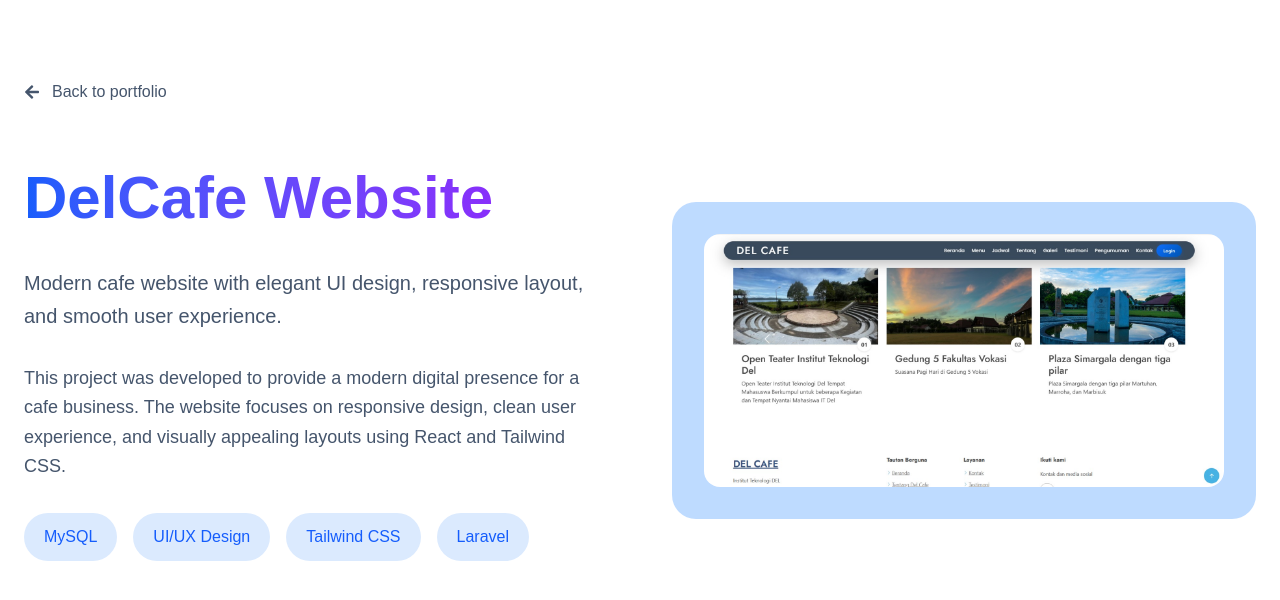
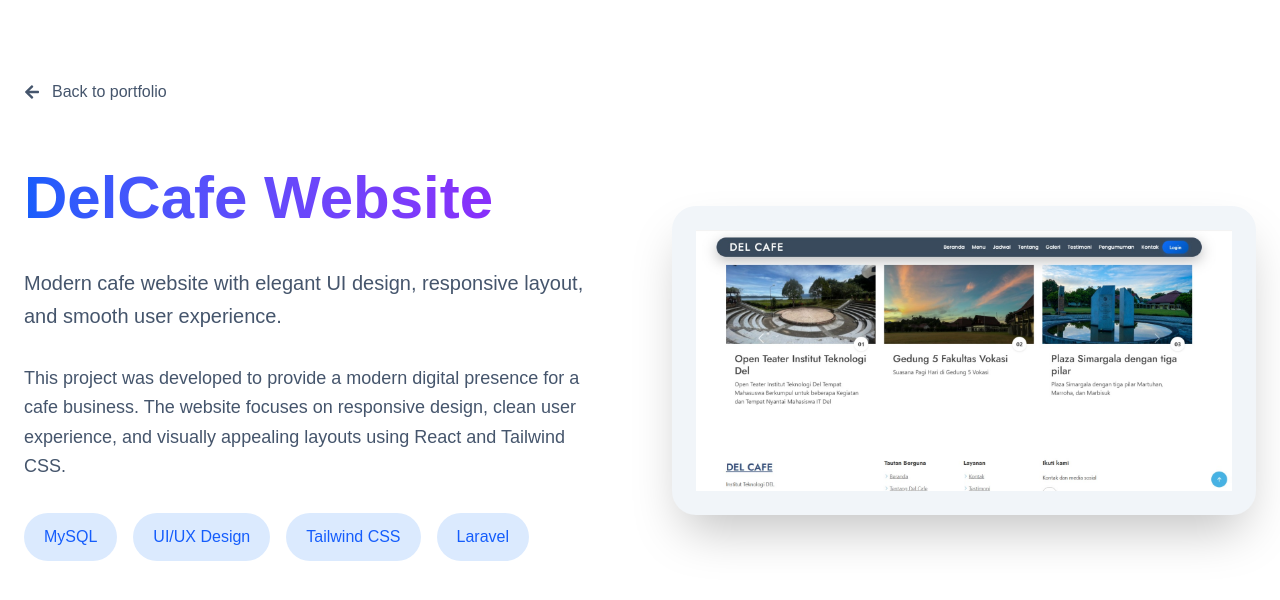
Before and after one commit to donboscosimorangkir3-bot/my-portfolio, a React (Vite) app: page /project/delcafe in a window 1280 px wide. Shown: the top 600 px of the page. Built offline with nearby package versions, Linux system fonts and the light colour scheme.

Commit message:
Update Project

```diff
--- a/src/components/Projects.jsx
+++ b/src/components/Projects.jsx
@@ -100,8 +100,7 @@ const Projects = () => {
                 <img
                   src={project.image}
                   alt={project.title}
-                  className="w-full h-72 object-contain bg-slate-100 dark:bg-slate-900 p-4 hover:scale-105 transition duration-500"
-                />
+                  className="w-full h-72 object-cover hover:scale-105 transition duration-500"                />
 
               </div>
 
--- a/src/pages/ProjectDetail.jsx
+++ b/src/pages/ProjectDetail.jsx
@@ -112,15 +112,15 @@ const ProjectDetail = () => {
           </div>
 
           {/* RIGHT */}
-          <div className="bg-blue-200 dark:bg-slate-800 rounded-3xl p-8">
+          <div className="bg-slate-100 dark:bg-slate-800 rounded-3xl shadow-2xl p-6 flex items-center justify-center group">
 
-            <img
-              src={project.image}
-              alt={project.title}
-              className="w-full object-contain rounded-2xl"
-            />
+  <img
+    src={project.image}
+    alt={project.title}
+    className="w-full max-h-[600px] object-contain group-hover:scale-105 transition duration-500"
+  />
 
-          </div>
+</div>
 
         </div>
 
```
